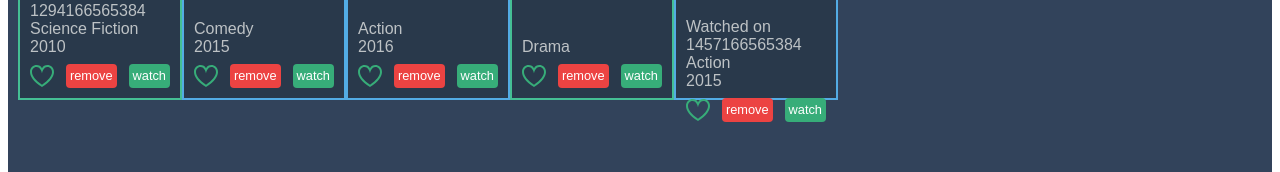
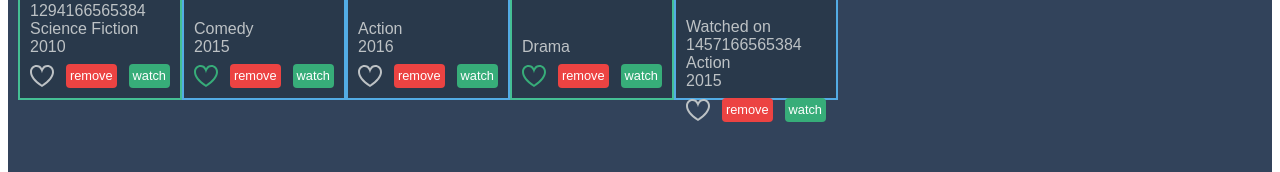
Before and after one commit to RusmanCool/AngularTraining, an Angular app: page / in a window 1280 px wide. Shown: the part 286-458 px from the top of the page. Built offline with nearby package versions, Linux system fonts and the light colour scheme.

Commit message:
added input/output directives

```diff
--- a/src/app/favorite.directive.ts
+++ b/src/app/favorite.directive.ts
@@ -1,8 +1,11 @@
-import { Directive, HostBinding } from '@angular/core';
+import { Directive, HostBinding, Input } from '@angular/core';
 
 @Directive({
   selector: '[mwFavorite]'
 })
 export class FavoriteDirective {
   @HostBinding('class.is-favorite') isFavorite = true;
+  @Input() set mwFavorite(value) {
+    this.isFavorite = value;
+  }
 }
--- a/src/app/media-item-list/media-item-list.component.ts
+++ b/src/app/media-item-list/media-item-list.component.ts
@@ -51,5 +51,7 @@
     }
   ];
 
-  onMediaItemDelete(mediaItem) {}
+  onMediaItemDelete(mediaItem) {
+    console.log('Delete event from Child for media_item:' + mediaItem.name);
+  }
 }
--- a/src/app/media-item/media-item.component.html
+++ b/src/app/media-item/media-item.component.html
@@ -3,7 +3,7 @@
 <div>{{ mediaItem.category}}</div>
 <div>{{ mediaItem.year }}</div>
 <div class="tools">
-  <svg mwFavorite class="favorite" xmlns="http://www.w3.org/2000/svg" viewBox="0 0 24 24">
+  <svg [mwFavorite]="mediaItem.isFavorite" class="favorite" xmlns="http://www.w3.org/2000/svg" viewBox="0 0 24 24">
     <path d="M12 9.229c.234-1.12 1.547-6.229 5.382-6.229 2.22 0 4.618 1.551 4.618 5.003 0 3.907-3.627 8.47-10 12.629-6.373-4.159-10-8.722-10-12.629 0-3.484 2.369-5.005 4.577-5.005 3.923 0 5.145 5.126 5.423 6.231zm-12-1.226c0 4.068 3.06 9.481 12 14.997 8.94-5.516 12-10.929 12-14.997 0-7.962-9.648-9.028-12-3.737-2.338-5.262-12-4.27-12 3.737z"
     />
   </svg>
```
